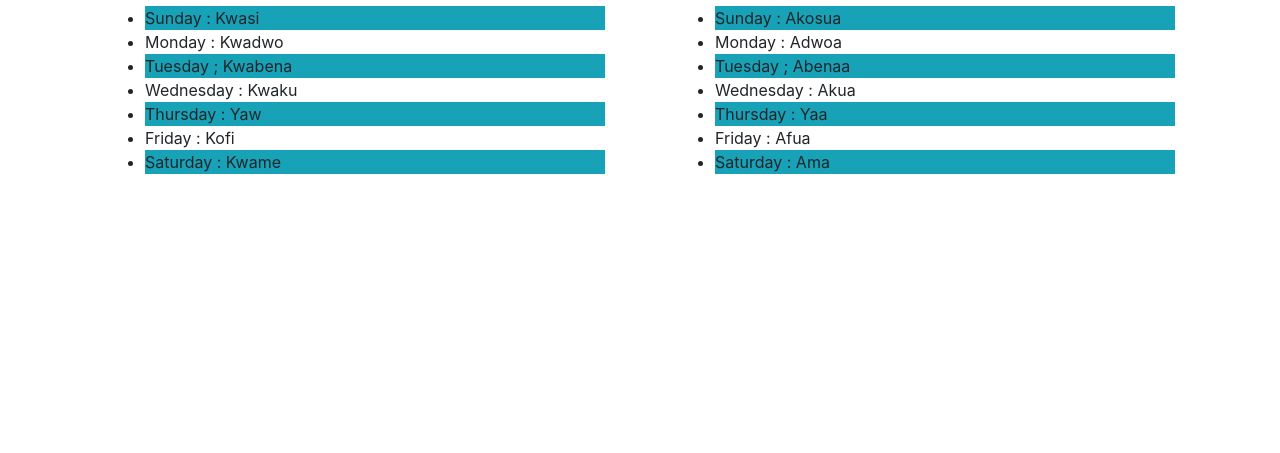
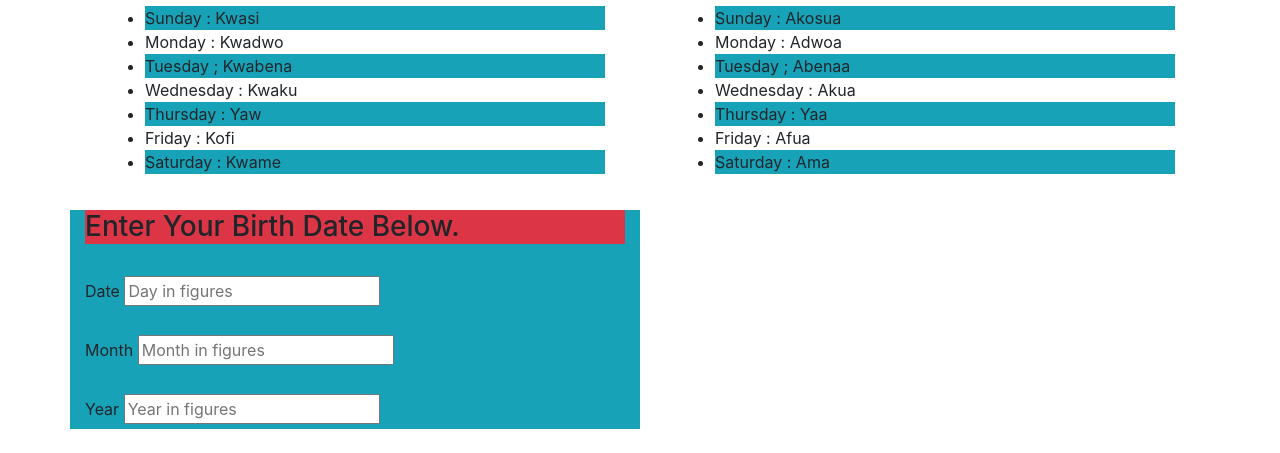
Before and after one commit to greatdaniels/Akan-names, a plain HTML site: page index.html in a window 1280 px wide. Shown: the part 364-817 px from the top of the page. Drawn offline with Linux system fonts and the light colour scheme.

Commit message:
adding a form to collect user's Birth dates

```diff
--- a/index.html
+++ b/index.html
@@ -44,6 +44,19 @@
                 </div>
             </div>
         </div>
+        <div class="row">
+            <form method="post" onsubmit="return false"></form>
+                <div class = "col-md-6 bg-info">
+                    <h3 class = "bg-danger">Enter Your Birth Date Below.</h3><br>
+                    <label for = "day">Date</label>
+                    <input type="number" id="day" maxlength="2" placeholder="Day in figures" required/><br><br>
+                    <label for = "month">Month</label>
+                    <input type="number" id="month" maxlength="2" placeholder="Month in figures" required/><br><br>
+                    <label for = "year">Year</label>
+                    <input type="number" id="year" maxlength="4" placeholder="Year in figures" required/><br>
+                </div>
+            </form>
+        </div> <br>
     </div>
 
 </body>
```
